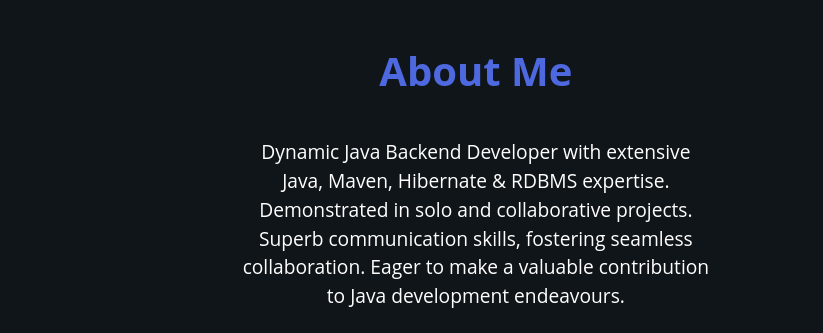
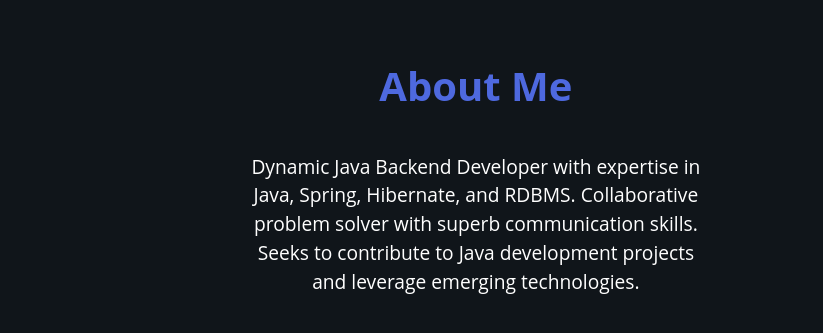
Before and after one commit to ChaudhariMohit14/ChaudhariMohit14.github.io, a plain HTML site: page index.html in a window 1280 px wide. Shown: the part 1120-1453 px from the top of the page, 457-1280 px from the left. Drawn offline with nearby package versions, Linux system fonts and the light colour scheme; a script that the page names is missing.

Commit message:
Resume Updated

```diff
--- a/index.html
+++ b/index.html
@@ -78,10 +78,10 @@
     </div>
     <div>
       <h1>About Me</h1>
-      <p id="user-detail-intro">Dynamic Java Backend Developer with extensive Java, Maven, Hibernate &
-        RDBMS expertise. Demonstrated in solo and collaborative projects.
-        Superb communication skills, fostering seamless collaboration. Eager to
-        make  a valuable contribution to Java development endeavours.
+      <p id="user-detail-intro">Dynamic Java Backend Developer with expertise in Java, Spring,
+        Hibernate, and RDBMS. Collaborative problem solver with superb
+        communication skills. Seeks to contribute to Java development
+        projects and leverage emerging technologies.
       </p>
       <a href="#contact">Contact Me</a>
     </div>
--- a/scripts/script.js
+++ b/scripts/script.js
@@ -18,7 +18,7 @@
 
 
 function resume(){
-    window.open("https://drive.google.com/file/d/1LZZ-MCMLl2EkvSUmHVu1nwH0Jg4wmYhV/view?usp=sharing",`_blank`)
+    window.open("https://drive.google.com/file/d/1OLgiBabu7P3DewR9sg1GhrUzlUOQqlzd/view?usp=sharing",`_blank`)
   }
 
 
```
Also changed, not shown: 1 other file.
